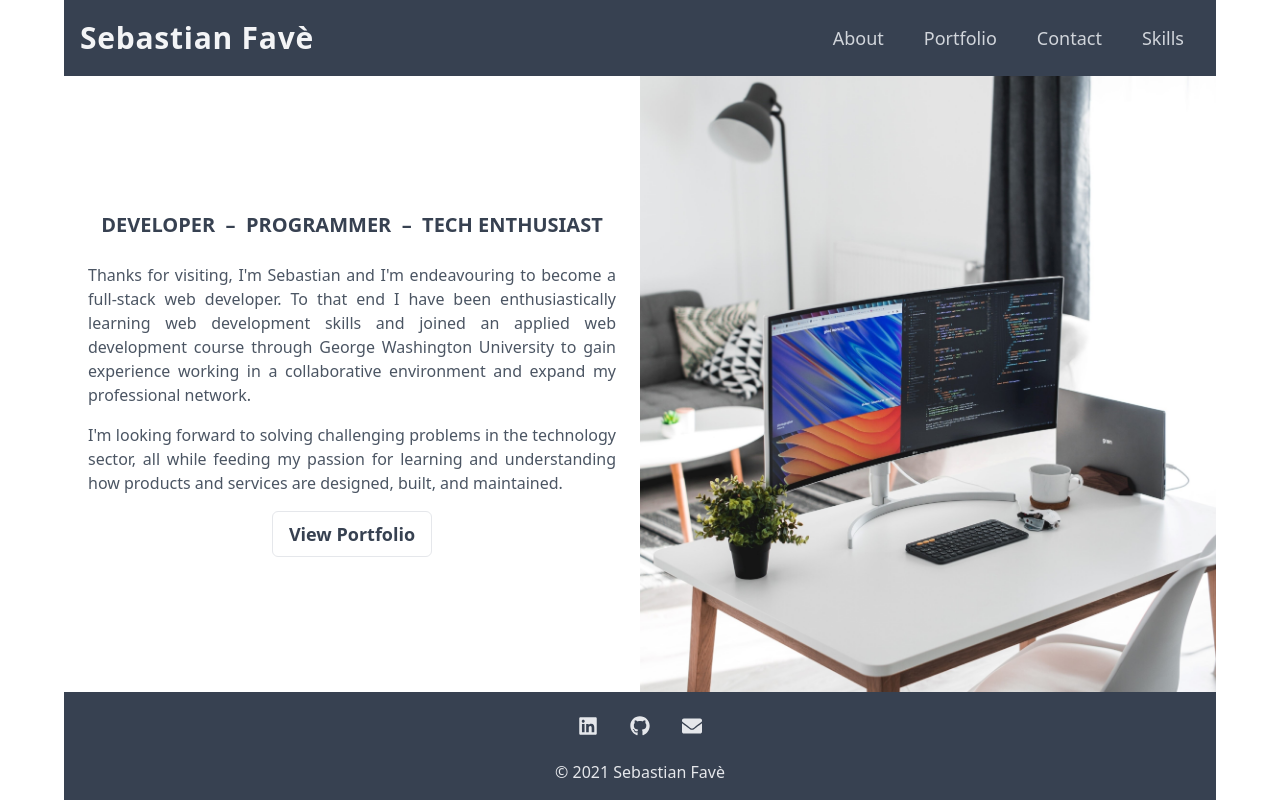
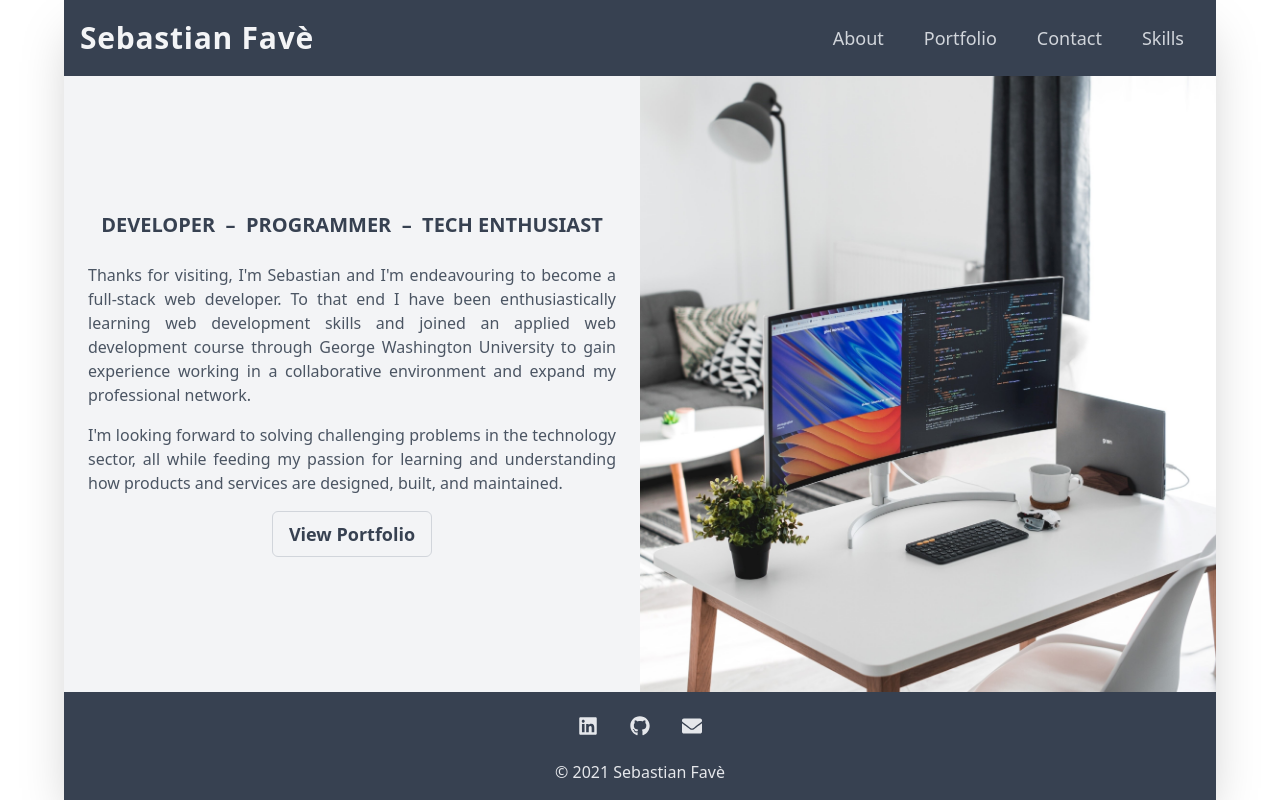
Before and after one commit to spfave/portfolio-react, a React (Create React App) app: page / in a window 1280 px wide. Built offline with nearby package versions, Linux system fonts and the light colour scheme.

Commit message:
Edit main div style and About page link

```diff
--- a/src/components/PortfolioSite.js
+++ b/src/components/PortfolioSite.js
@@ -7,7 +7,7 @@ export default function PortfolioSite() {
   const pages = ['About', 'Portfolio', 'Contact', 'Skills'];
 
   return (
-    <div className='flex flex-col min-h-screen relative overflow-hidden'>
+    <div className='flex flex-col min-h-screen relative overflow-hidden bg-gray-50 md:shadow-2xl'>
       <BrowserRouter>
         <Header pages={pages} />
         <main className='flex-grow flex'>
--- a/src/components/pages/About.js
+++ b/src/components/pages/About.js
@@ -4,8 +4,7 @@ import './About.css';
 export default function About() {
   return (
     <section className='flex flex-col-reverse md:flex-row'>
-      {/* md:self-center */}
-      <div className='flex flex-col justify-center items-center space-y-4 md:w-1/2 p-6'>
+      <div className='flex flex-col justify-center items-center space-y-4 bg-gray-100 md:w-1/2 p-6'>
         <h3 className='text-center md:text-xl text-gray-700 font-bold uppercase mb-2'>
           Developer <span>&nbsp;&ndash;&nbsp;</span> Programmer{' '}
           <span>&nbsp;&ndash;&nbsp;</span> Tech Enthusiast
@@ -24,7 +23,7 @@ export default function About() {
         </p>
         <Link
           to={`/portfolio`}
-          className='border md:text-lg font-bold text-gray-700 hover:text-gray-200 hover:bg-gray-700 px-4 py-2 rounded-md trans-ease-in'
+          className='border border-gray-300 md:text-lg font-bold text-gray-700 hover:text-gray-200 hover:bg-gray-700 px-4 py-2 rounded-md trans-ease-in'
         >
           View Portfolio
         </Link>
```
